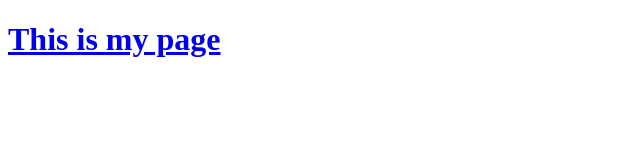
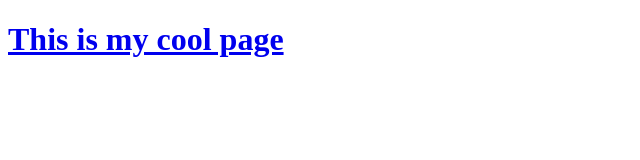
Before and after one commit to jobrown5vt/conflict-demo, a plain HTML site: page index.html in a window 1280 px wide. Shown: the whole page, without its empty margins (0-640 px from the left). Drawn offline with Linux system fonts and the light colour scheme.

Commit message:
updated index.html

```diff
--- a/index.html
+++ b/index.html
@@ -8,7 +8,7 @@
 </head>
 <body>
     <h1>
-        <a href="#">This is my page</a>
+        <a href="#">This is my cool page</a>
     </h1>
 </body>
 </html>
```
